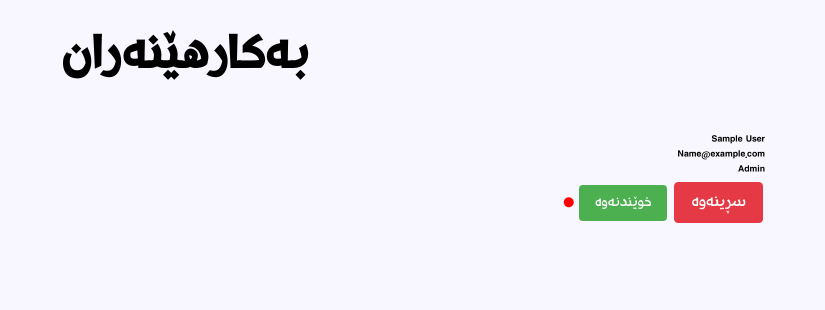
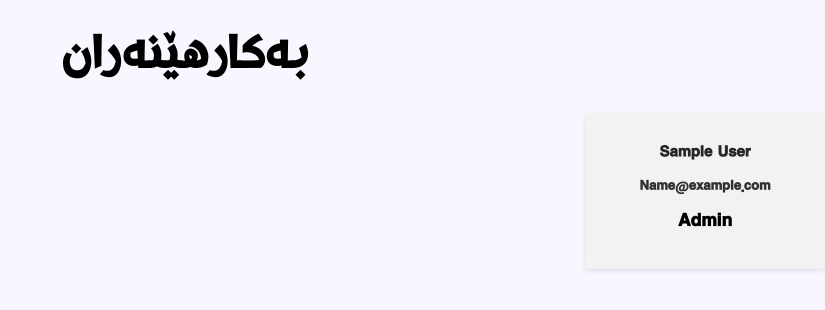
Before and after one commit to RezdarNajeeb/ZanKurd, a PHP site: page /admin/users.php in a window 1280 px wide. Shown: the part 127-437 px from the top of the page, without its empty margins (455-1280 px from the left). Run offline with PHP 8.4, Linux system fonts and the light colour scheme; the visitor is signed in with stand-in values (Sample User, id 1); tables that the repository leaves empty or names only in its code hold one stand-in row (values such as "Sample post"); data that the repository does not hold is empty; some libraries are stand-ins or nearby versions.

Commit message:
users.php

```diff
--- a/about.php
+++ b/about.php
@@ -57,8 +57,8 @@ if ($userType == 'admin') {
   <?php
   if (isset($_POST['send'])) {
 
-    $name = $_SESSION['name'];
-    $email = $_SESSION['email'];
+    $name = $_SESSION['user_name'];
+    $email = $_SESSION['user_email'];
     $message = mysqli_real_escape_string($conn, $_POST['message']);
 
     mysqli_query($conn, "INSERT INTO `contacts`(user_name, user_email, message)
--- a/admin/contacts.php
+++ b/admin/contacts.php
@@ -30,7 +30,7 @@ if ($userType == 'user' || $userType == null) {
   <?php require_once 'admin_header.php'; ?>
 
   <h1 id="messages_heading">نامەکان</h1>
-  <div class="container">
+  <div class="message_container">
 
     <?php
     if (isset($_POST['delete'])) {
@@ -62,7 +62,7 @@ if ($userType == 'user' || $userType == null) {
               value="سڕینەوە">
             <?php
             if ($currentMessages['state'] == 'unread') { ?>
-              <input type="submit" name="read" class="read-button" value="خوێندنەوە">
+              <input type="submit" name="read" class="button" value="خوێندنەوە">
               <?php
               echo '<i class="fa fa-circle" style="color: red;"></i>';
 
--- a/admin/users.php
+++ b/admin/users.php
@@ -3,12 +3,17 @@ include '../config.php';
 session_start();
 
 $userType = isset($_SESSION['user_type']) ? $_SESSION['user_type'] : null;
+$adminEmail = isset($_SESSION['admin_email']) ? $_SESSION['admin_email'] : null;
+
 
 if ($userType == 'user' || $userType == null) {
   header('location: ../logout.php');
   exit;
 }
 ?>
+<script>
+  alert('<?php echo $user_email; ?>');
+</script>
 
 <!DOCTYPE html>
 <html lang="ckb" dir="rtl">
@@ -30,17 +35,18 @@ if ($userType == 'user' || $userType == null) {
   <?php require_once 'admin_header.php'; ?>
 
   <h1 id="messages_heading">بەکارهێنەران</h1>
-  <div class="container">
+  <div class="user_container">
 
     <?php
+
     if (isset($_POST['delete'])) {
       $id = $_POST['id'];
-      $delete_query = mysqli_query($conn, "DELETE FROM contacts WHERE id=$id");
+      $delete_query = mysqli_query($conn, "DELETE FROM users WHERE id=$id");
     }
 
-    if (isset($_POST['read'])) {
+    if (isset($_POST['promote'])) {
       $id = $_POST['id'];
-      $update_query = mysqli_query($conn, "UPDATE contacts SET state='read' WHERE id=$id");
+      $update_query = mysqli_query($conn, "UPDATE users SET user_type='admin' WHERE id=$id");
     }
 
     $select_all_rows = mysqli_query($conn, "SELECT * FROM users");
@@ -49,22 +55,38 @@ if ($userType == 'user' || $userType == null) {
       while ($currentUsers = mysqli_fetch_assoc($select_all_rows)) {
         ?>
         <div class="user_box">
-          <p><?php echo $currentUsers['name'] ?></p>
-          <p><?php echo $currentUsers['email'] ?></p>
-          <p><?php echo $currentUsers['user_type'] ?></p>
+          <h2><?php echo $currentUsers['name'] ?></h2>
+          <h3><?php echo $currentUsers['email'] ?></h3>
+
+          <?php if ($currentUsers['email'] == 'owner@gmail.com') { ?>
+            <h1>Owner</h1>
+          <?php } else { ?>
+            <h1><?php echo $currentUsers['user_type'] ?></h1>
+          <?php } ?>
 
           <form action="users.php" method="POST">
             <input type="hidden" name="id" value="<?php echo $currentUsers['id'] ?>">
-            <input type="submit" name="delete" class="delete-button" onclick="return confirm('Are You Sure?')"
-              value="سڕینەوە">
+
             <?php
-            if ($currentUsers['state'] == 'unread') { ?>
-              <input type="submit" name="read" class="read-button" value="خوێندنەوە">
-              <?php
-              echo '<i class="fa fa-circle" style="color: red;"></i>';
 
-            } else if ($currentMessages['state'] == 'read') {
-              echo '<i class="fa fa-circle" style="color: green;"></i>';
+            //user = the user which logged in
+            //current user = the user which is in the loop
+
+            // if the user is the owner or the user is an admin and the current user is a user
+            if ($adminEmail == 'owner@gmail.com' || ($userType == 'admin' && $currentUsers['user_type'] == 'user')) {
+
+              if ($currentUsers['email'] != 'owner@gmail.com') { ?>
+
+                <input type="submit" name="delete" class="delete-button" onclick="return confirm('Are You Sure?')"
+                  value="سڕینەوە">
+
+              <?php }
+
+              // if the user is the owner and the current user is a user
+              if ($adminEmail == 'owner@gmail.com' && $currentUsers['user_type'] == 'user') { ?>
+                <input type="submit" name="promote" class="button" value="بەرزکردنەوە">
+
+              <?php }
             }
             ?>
           </form>
--- a/css/admin_style.css
+++ b/css/admin_style.css
@@ -137,7 +137,7 @@
   padding: 2rem;
 }
 
-.container {
+.message_container {
   max-width: 1200px;
   margin: 0 auto;
   padding: 20px;
@@ -202,7 +202,7 @@
   border-radius: 4px;
 }
 
-.read-button {
+.button {
   background-color: #4CAF50;
   color: white;
   border: none;
@@ -215,3 +215,76 @@
   cursor: pointer;
   border-radius: 4px;
 }
+
+
+
+
+
+.user_container {
+      display: grid;
+      grid-template-columns: repeat(5, 1fr);
+      grid-gap: 20px;
+    }
+
+    .user_box {
+      background-color: #f2f2f2;
+      padding: 20px;
+      text-align: center;
+      border-radius: 5px;
+      box-shadow: 0 2px 5px rgba(0, 0, 0, 0.1);
+    }
+
+    .user_box h1 {
+      margin: 10px 0;
+      font-size: 2rem;
+    }
+    .user_box h2 {
+      margin: 10px 0;
+      font-size: 1.7rem;
+      color: #272727;
+
+    }
+    .user_box h3 {
+      margin: 10px 0;
+      font-size: 1.5rem;
+      color: #323232;
+
+    }
+
+    .user_box form {
+      display: flex;
+      justify-content: center;
+      align-items: center;
+
+    }
+
+    .user_box input[type="submit"] {
+      padding: 8px 16px;
+      margin: 5px;
+      border: none;
+      border-radius: 4px;
+      cursor: pointer;
+    }
+
+    .delete-button {
+      background-color: #f44336;
+      color: white;
+    }
+
+    .button {
+      background-color: #4CAF50;
+      color: white;
+    }
+
+    /* Responsive Styles */
+    @media screen and (max-width: 768px) {
+      .user_container {
+        grid-template-columns: repeat(3, 1fr);
+      }
+    }
+
+    @media screen and (max-width: 480px) {
+      .user_container {
+        grid-template-columns: repeat(2, 1fr);
+      }
+    }
```
